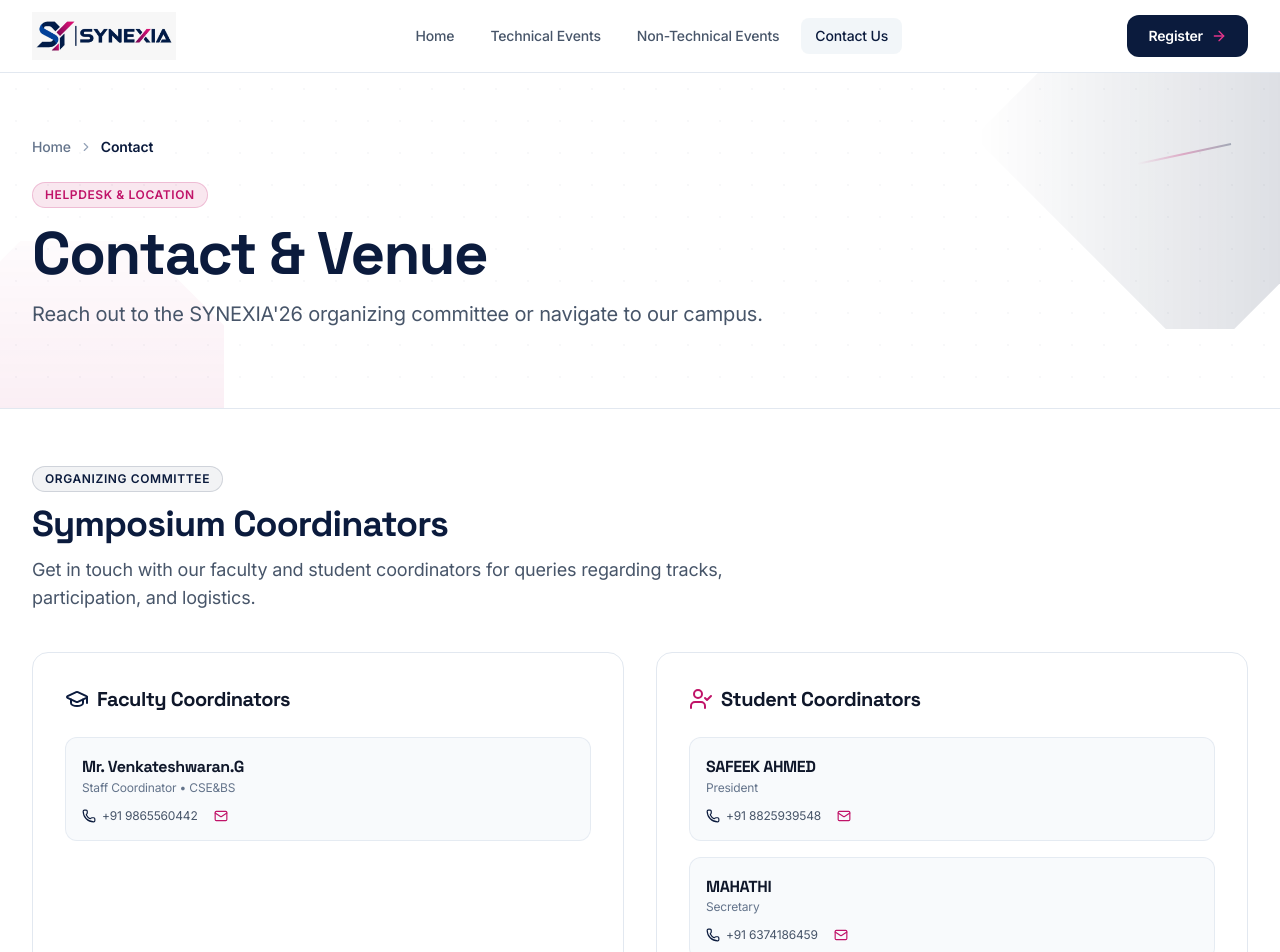
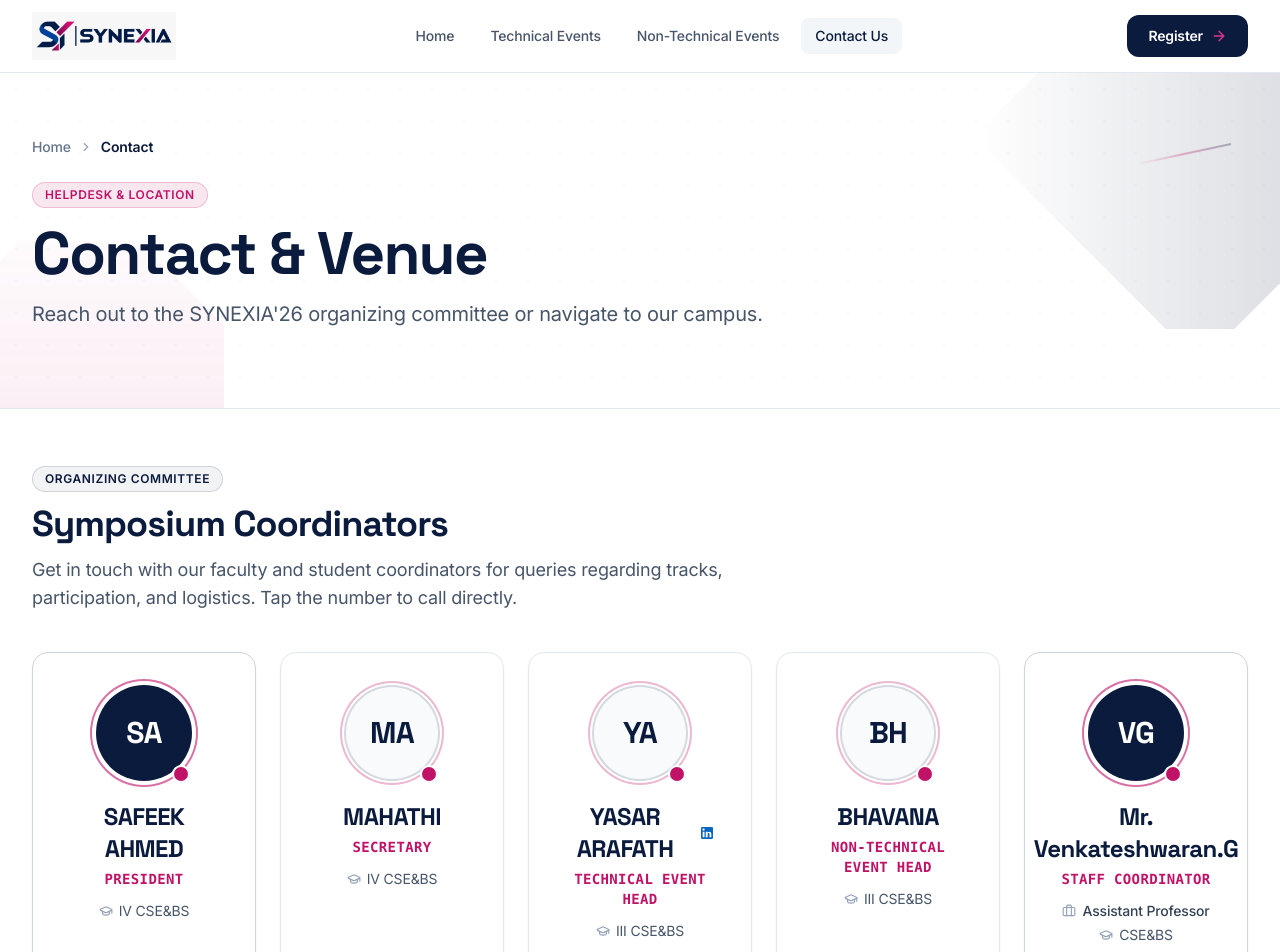
Before and after one commit to Yasar-Arafath24/SYNEXIA-website, a React (Vite) app: page /contact in a window 1280 px wide. Shown: the top 952 px of the page. Built offline with nearby package versions, Linux system fonts and the light colour scheme.

Commit message:
contact page updated

```diff
--- a/src/pages/ContactPage.jsx
+++ b/src/pages/ContactPage.jsx
@@ -1,22 +1,28 @@
 import React from 'react';
 import {
   MapPin,
-  Mail,
-  Phone,
   Navigation,
   ExternalLink,
   Clock,
-  Building2,
-  GraduationCap,
-  UserCheck
+  Building2
 } from 'lucide-react';
 import { SYMPOSIUM_CONFIG } from '../data/symposiumData';
+import { coordinators } from '../data/coordinators';
 import PageHero from '../components/common/PageHero';
 import SectionTitle from '../components/common/SectionTitle';
+import CoordinatorCard from '../components/CoordinatorCard';
+import ScrollReveal from '../components/common/ScrollReveal';
 
 export default function ContactPage() {
-  const contacts = SYMPOSIUM_CONFIG.contacts;
   const venue = SYMPOSIUM_CONFIG.venue;
+
+  const orderedCoordinators = [
+    coordinators.president,
+    coordinators.secretary,
+    coordinators.technicalHead,
+    coordinators.nonTechnicalHead,
+    coordinators.staffCoordinator,
+  ];
 
   return (
     <div className="bg-white min-h-screen">
@@ -35,68 +41,22 @@
             badge="Organizing Committee"
             badgeVariant="navy"
             title="Symposium Coordinators"
-            subtitle="Get in touch with our faculty and student coordinators for queries regarding tracks, participation, and logistics."
+            subtitle="Get in touch with our faculty and student coordinators for queries regarding tracks, participation, and logistics. Tap the number to call directly."
             align="left"
             className="mb-10"
           />
 
-          <div className="grid grid-cols-1 md:grid-cols-2 gap-8">
-
-            {/* Faculty Coordinators */}
-            <div className="bg-white rounded-2xl border border-slate-200 p-6 sm:p-8">
-              <div className="flex items-center gap-2 mb-6">
-                <GraduationCap className="w-6 h-6 text-brand-navy" />
-                <h3 className="text-xl font-bold text-slate-900">Faculty Coordinators</h3>
-              </div>
-
-              <div className="space-y-4">
-                {contacts.facultyCoordinators.map((fac, idx) => (
-                  <div key={idx} className="p-4 rounded-xl bg-slate-50 border border-slate-200/80">
-                    <h4 className="font-bold text-slate-900">{fac.name}</h4>
-                    <p className="text-xs text-slate-500 mb-3">{fac.role} • {fac.department}</p>
-                    <div className="flex flex-col sm:flex-row gap-2 sm:gap-4 text-xs text-slate-600">
-                      <span className="flex items-center gap-1.5">
-                        <Phone className="w-3.5 h-3.5 text-brand-navy" />
-                        {fac.phone}
-                      </span>
-                      <span className="flex items-center gap-1.5">
-                        <Mail className="w-3.5 h-3.5 text-brand-magenta" />
-                        {fac.email}
-                      </span>
-                    </div>
-                  </div>
-                ))}
-              </div>
+          <ScrollReveal>
+            <div className="grid grid-cols-1 sm:grid-cols-2 lg:grid-cols-5 gap-6">
+              {orderedCoordinators.map((coordinator, idx) => (
+                <CoordinatorCard
+                  key={coordinator.id}
+                  coordinator={coordinator}
+                  featured={idx === 0 || coordinator.category === 'Faculty'}
+                />
+              ))}
             </div>
-
-            {/* Student Coordinators */}
-            <div className="bg-white rounded-2xl border border-slate-200 p-6 sm:p-8">
-              <div className="flex items-center gap-2 mb-6">
-                <UserCheck className="w-6 h-6 text-brand-magenta" />
-                <h3 className="text-xl font-bold text-slate-900">Student Coordinators</h3>
-              </div>
-
-              <div className="space-y-4">
-                {contacts.studentCoordinators.map((stu, idx) => (
-                  <div key={idx} className="p-4 rounded-xl bg-slate-50 border border-slate-200/80">
-                    <h4 className="font-bold text-slate-900">{stu.name}</h4>
-                    <p className="text-xs text-slate-500 mb-3">{stu.role}</p>
-                    <div className="flex flex-col sm:flex-row gap-2 sm:gap-4 text-xs text-slate-600">
-                      <span className="flex items-center gap-1.5">
-                        <Phone className="w-3.5 h-3.5 text-brand-navy" />
-                        {stu.phone}
-                      </span>
-                      <span className="flex items-center gap-1.5">
-                        <Mail className="w-3.5 h-3.5 text-brand-magenta" />
-                        {stu.email}
-                      </span>
-                    </div>
-                  </div>
-                ))}
-              </div>
-            </div>
-
-          </div>
+          </ScrollReveal>
         </section>
 
         {/* VENUE & LOCATION INFORMATION */}
```
